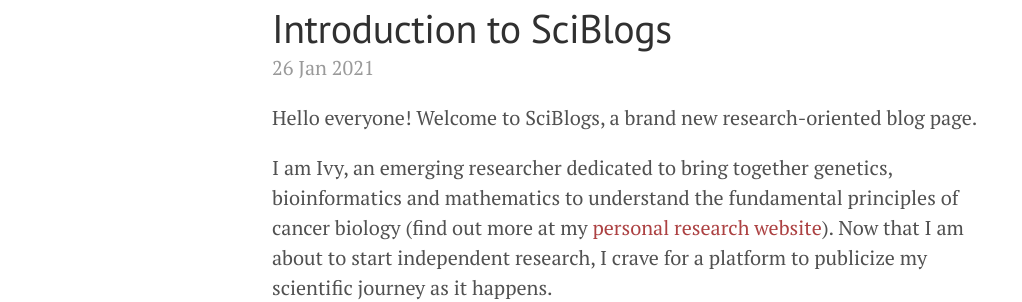
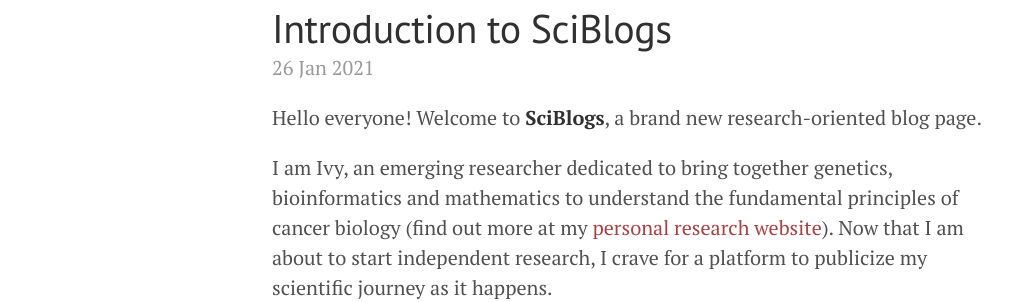
Before and after one commit to ivyxiong/SciBlogs, a Jekyll site: the page built from _posts/2021-01-26-introduction.md, in a window 1280 px wide. Shown: the part 129-431 px from the top of the page, without its empty margins (8-1030 px from the left). Built offline with Jekyll 4.4.1, drawn with Linux system fonts in a browser that asks for light colours.

```diff
--- a/_posts/2021-01-26-introduction.md
+++ b/_posts/2021-01-26-introduction.md
@@ -3,7 +3,7 @@ layout: post
 title: "Introduction to SciBlogs"
 ---
 
-Hello everyone! Welcome to SciBlogs, a brand new research-oriented blog page.
+Hello everyone! Welcome to **SciBlogs**, a brand new research-oriented blog page.
 
 I am Ivy, an emerging researcher dedicated to bring together genetics, bioinformatics and mathematics to understand the fundamental principles of cancer biology (find out more at my [personal research website](https://lingyunxiong.github.io)). Now that I am about to start independent research, I crave for a platform to publicize my scientific journey as it happens.
 
```
